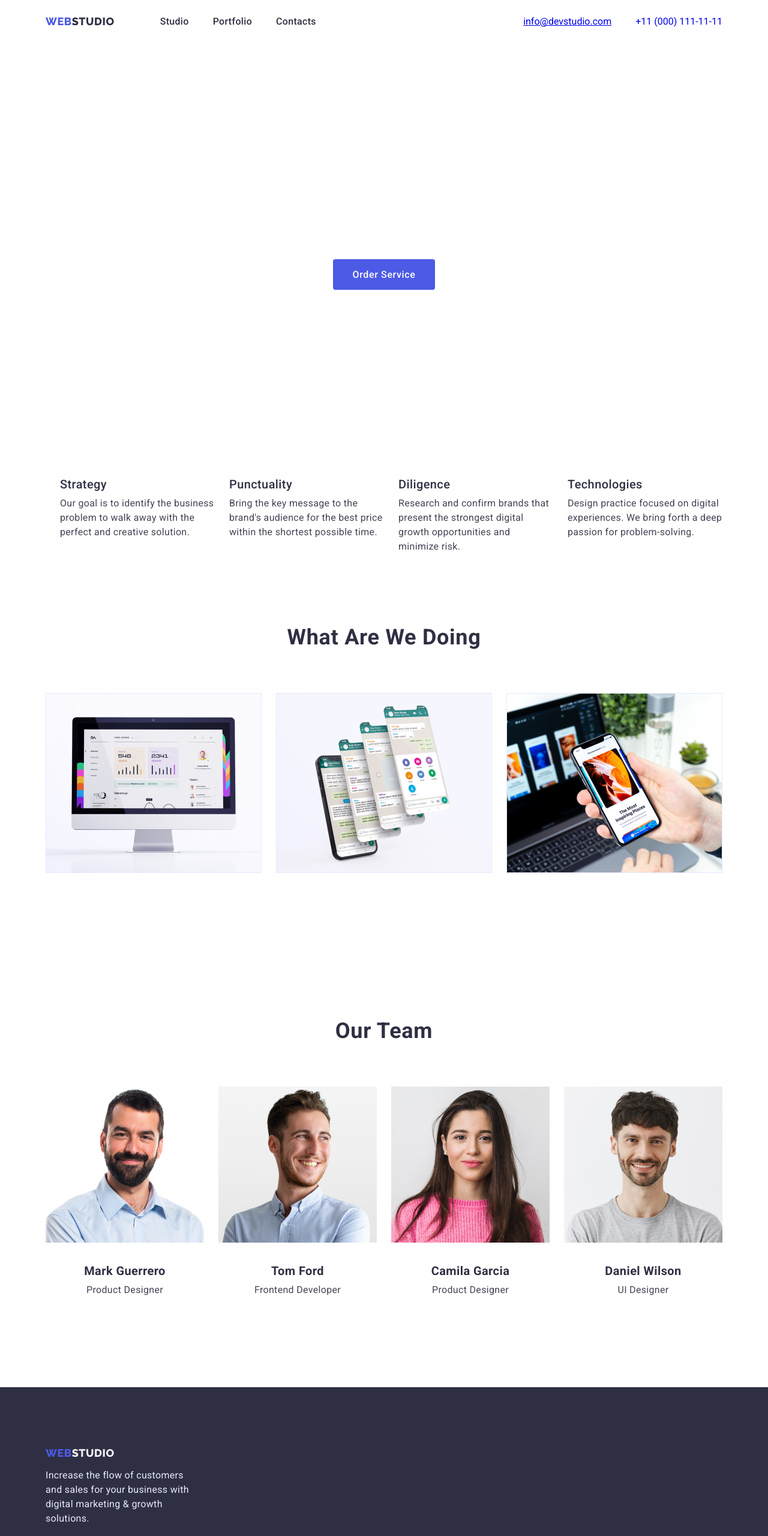
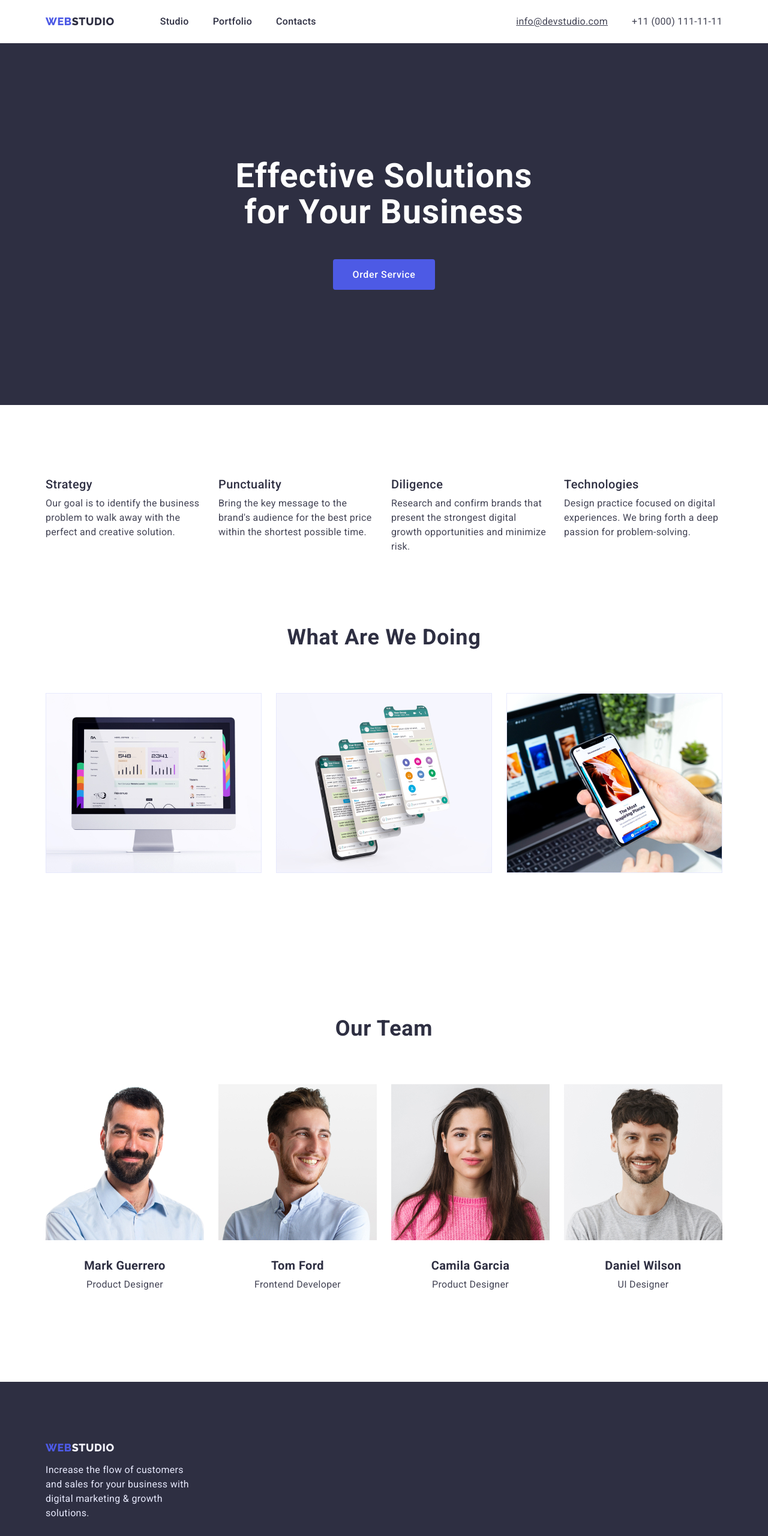
Before and after one commit to KetKarpo/goit-markup-hw-03, a plain HTML site: page index.html in a window 1280 px wide. Shown: the top 2560 px of the page at 60% size. Drawn offline with nearby package versions, Linux system fonts and the light colour scheme.

Commit message:
Update styles.css

```diff
--- a/css/styles.css
+++ b/css/styles.css
@@ -22,11 +22,11 @@ body{
 
 }
 
-.h1, h2, h3, h4{
+h1, h2, h3, h4{
     margin: 0;
 }
 
-.img{
+img{
     display: block;
     max-width: 100%;
     height: auto;
@@ -103,8 +103,7 @@ body{
 
 .header-list{
     display: flex;
-    padding-top: 24px;
-    padding-bottom: 24px;
+
 
 }
 
@@ -116,23 +115,25 @@ body{
     text-decoration: none;
     color: var(--color-main);
     display: block;
+    padding-top: 24px;
+    padding-bottom: 24px;
 
 }
-.header-link:hover,
-.header-phone:hover,
-.header-mail:hover{
+.header-item:hover,
+.header-contact:hover{
     color: var(--color-accent);
 }
-.header-link:focus,
-.header-mail:focus,
-.header-phone:focus{
+.header-contact:focus,
+.header-item:focus{
     color: var(--color-accent);
 }
-.header-phone, .header-mail{
+.header-contact{
   font-size: 16px;
   line-height: 1.5;
   letter-spacing: 0.02em;
   color: var(--color-block);
+  padding-top: 24px;
+  padding-bottom: 24px;
 }
 .mail-link{
     margin-left: 40px;
@@ -140,7 +141,7 @@ body{
 
 /*-----------Advantage------------ */
 
-#advantage{
+.advantage{
     background-color: var(--color-main);
 }
 
@@ -208,17 +209,18 @@ body{
     margin: -1px;
 }
 .feature {
-    margin-top: 120px;
+    padding-top: 120px;
 }
 .feature-list{
     display: flex;
     margin: 0;
     padding: 0;
+    gap: 24px;
 
 }
 .feature-list > .feature-list-itme{
     flex-basis: calc((100% - 3 * 24px) / 4);
-    margin-left: 24px;
+
 
 }
 
@@ -263,14 +265,18 @@ body{
 
 }
 .work {
-    margin-top: 120px;
-    margin-bottom: 120px;
+    padding-top: 120px;
+    padding-bottom: 120px;
 }
 /* -------------Team---------------- */
 #team{
     background-color:  var(--color-logo);
 
 
+}
+.team-group{
+    padding-top: 120px;
+    padding-bottom: 120px;
 }
 .team-title{
    font-weight: 700;
@@ -281,7 +287,7 @@ body{
    color: var(--color-main);
    text-align: center;
    margin-bottom: 72px;
-   padding-top: 120px;
+
 }
 
 .team-list{
@@ -314,9 +320,6 @@ body{
 }
 .team-foto{
     background-color: var(--color-light);
-}
-.team-list{
-    padding-bottom: 120px;
 }
 
 /* ------------Footer----------------*/
```
